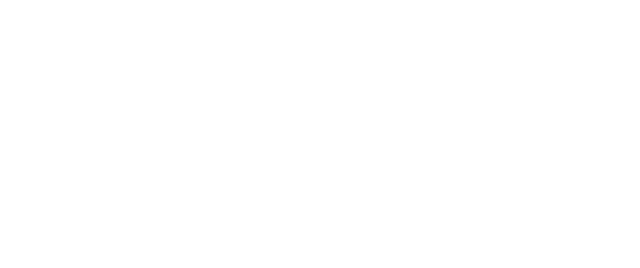
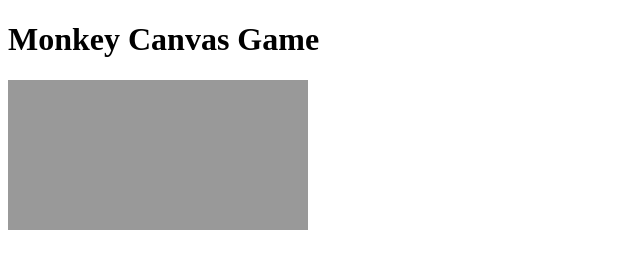
Before and after one commit to FacundoDLF/6thWeek---Canvas-Game, a plain HTML site: page index.html in a window 1280 px wide. Shown: the whole page, without its empty margins (0-640 px from the left). Drawn offline with Linux system fonts and the light colour scheme.

Commit message:
Add body in html

```diff
--- a/index.html
+++ b/index.html
@@ -3,10 +3,14 @@
 <head>
     <meta charset="UTF-8">
     <meta name="viewport" content="width=device-width, initial-scale=1.0">
-    <script type="application/javascript" src="game.js"></script>
+    <script type="application/javascript" src="./game.js"></script>
     <title>Canvas Game</title>
 </head>
 <body>
+    <h1> Monkey Canvas Game</h1>
+<p><canvas id="canvas" width="300" height="150" style="background:#999">
+Canvas not supported by your browser.
+</canvas></p>
 
 </body>
 </html>
```
